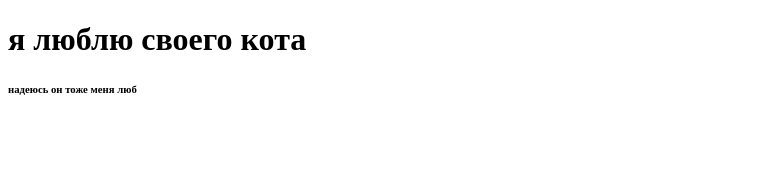
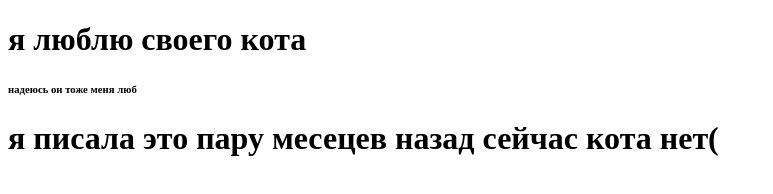
Before and after one commit to RA20-rgb/POLOV, a plain HTML site: page index.html in a window 1280 px wide. Shown: the whole page, without its empty margins (0-773 px from the left). Drawn offline with Linux system fonts and the light colour scheme.

Commit message:
Update index.html

```diff
--- a/index.html
+++ b/index.html
@@ -3,5 +3,6 @@
     <head>
         <h1>я люблю своего кота</h1>
         <h6>надеюсь он тоже меня люб</h6>
+        <h1> я писала это пару месецев назад сейчас кота нет(</h1>
     </head>
 </html>
```
